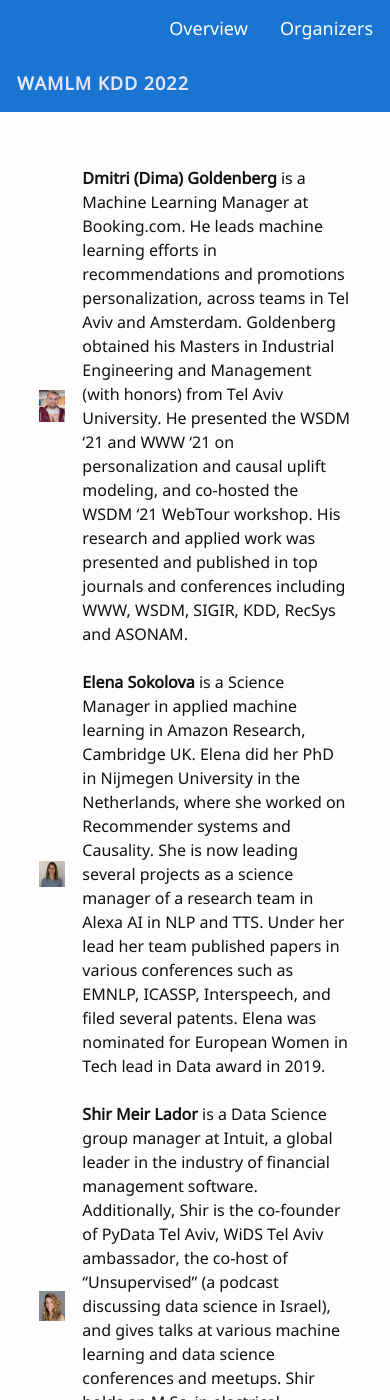
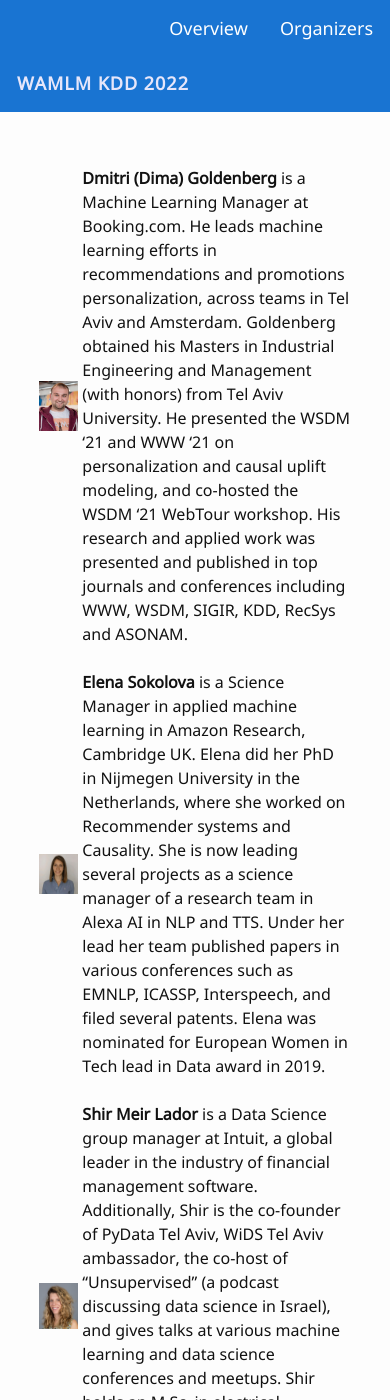
Before and after one commit to wamlm-kdd/wamlm, a Jekyll site: the page built from organizers.md, in a window 390 px wide and 1400 px high. Built offline with Jekyll 4.4.1, drawn with Linux system fonts in a browser that asks for light colours; our own code applies the rules of GitHub Pages for plain Markdown files.

Commit message:
Make organizers page mobile friendly.

```diff
--- a/css/main.scss
+++ b/css/main.scss
@@ -22,6 +22,10 @@
   margin-right: 5px;
 }
 
+.organizer_image {
+  width: 90%;
+}
+
 .beauty_table {
   width: 100%;
 }
@@ -37,6 +41,9 @@
     width: 15%;
     float: left;
     margin-right: 20px;
+  }
+  .organizer_image {
+    width: 60%;
   }
 }
 .beauty_table tr {
--- a/organizers.md
+++ b/organizers.md
@@ -2,14 +2,14 @@
 
 | | |
 |:--- |:---|
-|<img width="60%" src="images/Dima_Goldenberg.jpeg"/> | **Dmitri (Dima) Goldenberg** is a Machine Learning Manager at Booking.com. He leads machine learning efforts in recommendations and promotions personalization, across teams in Tel Aviv and Amsterdam. Goldenberg obtained his Masters in Industrial Engineering and Management (with honors) from Tel Aviv University. He presented the WSDM '21 and WWW '21 on personalization and causal uplift modeling, and co-hosted the WSDM '21 WebTour workshop. His research and applied work was presented and published in top journals and conferences including WWW, WSDM, SIGIR, KDD, RecSys and ASONAM. |
+|<img class="organizer_image" src="images/Dima_Goldenberg.jpeg"/> | **Dmitri (Dima) Goldenberg** is a Machine Learning Manager at Booking.com. He leads machine learning efforts in recommendations and promotions personalization, across teams in Tel Aviv and Amsterdam. Goldenberg obtained his Masters in Industrial Engineering and Management (with honors) from Tel Aviv University. He presented the WSDM '21 and WWW '21 on personalization and causal uplift modeling, and co-hosted the WSDM '21 WebTour workshop. His research and applied work was presented and published in top journals and conferences including WWW, WSDM, SIGIR, KDD, RecSys and ASONAM. |
 | | |
-| <img width="60%" src="images/elena_photo.jpeg"/> | **Elena Sokolova** is a Science Manager in applied machine learning in Amazon Research, Cambridge UK. Elena did her PhD in Nijmegen University in the Netherlands, where she worked on Recommender systems and Causality. She is now leading several projects as a science manager of a research team in Alexa AI in NLP and TTS. Under her lead her team published papers in various conferences such as EMNLP, ICASSP, Interspeech, and filed several patents. Elena was nominated for European Women in Tech lead in Data award in 2019.|
+| <img class="organizer_image" src="images/elena_photo.jpeg"/> | **Elena Sokolova** is a Science Manager in applied machine learning in Amazon Research, Cambridge UK. Elena did her PhD in Nijmegen University in the Netherlands, where she worked on Recommender systems and Causality. She is now leading several projects as a science manager of a research team in Alexa AI in NLP and TTS. Under her lead her team published papers in various conferences such as EMNLP, ICASSP, Interspeech, and filed several patents. Elena was nominated for European Women in Tech lead in Data award in 2019.|
 | | |
-| <img width="60%" src="images/shir_photo.JPG"/> | **Shir Meir Lador** is a Data Science group manager at Intuit, a global leader in the industry of financial management software. Additionally, Shir is the co-founder of PyData Tel Aviv, WiDS Tel Aviv ambassador, the co-host of “Unsupervised” (a podcast discussing data science in Israel), and gives talks at various machine learning and data science conferences and meetups. Shir holds an M.Sc. in electrical engineering and computers with a major in machine learning and signal processing from Ben-Gurion University.|
+| <img class="organizer_image" src="images/shir_photo.JPG"/> | **Shir Meir Lador** is a Data Science group manager at Intuit, a global leader in the industry of financial management software. Additionally, Shir is the co-founder of PyData Tel Aviv, WiDS Tel Aviv ambassador, the co-host of “Unsupervised” (a podcast discussing data science in Israel), and gives talks at various machine learning and data science conferences and meetups. Shir holds an M.Sc. in electrical engineering and computers with a major in machine learning and signal processing from Ben-Gurion University.|
 | | |
-| <img width="60%" src="images/amit.jpeg"/> |**Amit Mandelbaum** is a Director of Data Science at Nvidia Networking Business Unit (formerly Mellanox) where he is leading a cross-organizatiol group in charge of all AI activities inside the business unit. Prior to that Amit was the leading data scientist at Imubit, leading all AI activities in the company and leading its product from idea to 10M$ ARR in revenues. Amit is also the founder and co-leader of JerusML, Jerusalem’s AI and largest tech community. Amit published papers in several conferences, including AAAI, GECCO, IntelliSys, ISPA and more. Amit holds an M.Sc. (with honors) in Computer Science from the Hebrew University. |
+| <img class="organizer_image" src="images/amit.jpeg"/> |**Amit Mandelbaum** is a Director of Data Science at Nvidia Networking Business Unit (formerly Mellanox) where he is leading a cross-organizatiol group in charge of all AI activities inside the business unit. Prior to that Amit was the leading data scientist at Imubit, leading all AI activities in the company and leading its product from idea to 10M$ ARR in revenues. Amit is also the founder and co-leader of JerusML, Jerusalem’s AI and largest tech community. Amit published papers in several conferences, including AAAI, GECCO, IntelliSys, ISPA and more. Amit holds an M.Sc. (with honors) in Computer Science from the Hebrew University. |
 | | |
-| <img width="60%" src="images/irina.jpeg"/>  | **Irina Vasilinetc** is a Senior Manager in Meta. Irina supports WhatsApp Integrity team in London UK. Irina has several publications in statistics and bioinformatics. |
+| <img class="organizer_image" src="images/irina.jpeg"/>  | **Irina Vasilinetc** is a Senior Manager in Meta. Irina supports WhatsApp Integrity team in London UK. Irina has several publications in statistics and bioinformatics. |
 
 </div>
```
